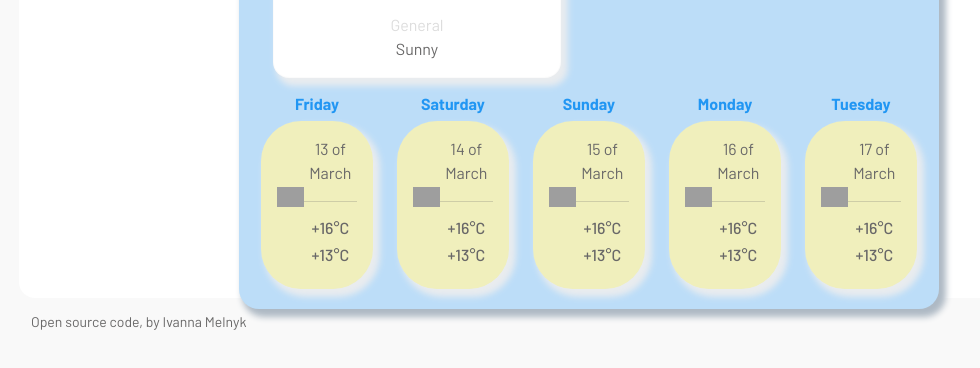
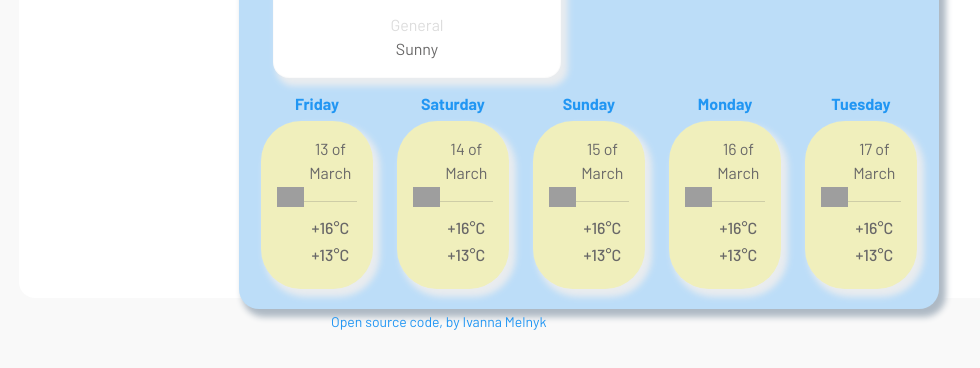
Before and after one commit to IvannaMelnyk/shecodes-weather-app, a website built with Parcel: page index.html in a window 1280 px wide. Shown: the part 422-790 px from the top of the page, without its empty margins (51-1031 px from the left). Built offline with nearby package versions, Linux system fonts and the light colour scheme; grey boxes are pictures that could not be loaded.

Commit message:
style to small

```diff
--- a/src/styles.css
+++ b/src/styles.css
@@ -15,6 +15,14 @@ body {
 h3 {
   margin: 0;
   color: #2196f3;
+}
+small {
+  color: #2196f3;
+  margin: inherit;
+  text-align: justify;
+  margin-left: 300px;
+  margin-top: 10px;
+  box-sizing: content-box;
 }
 .weather-day {
   font-weight: 700;
```
